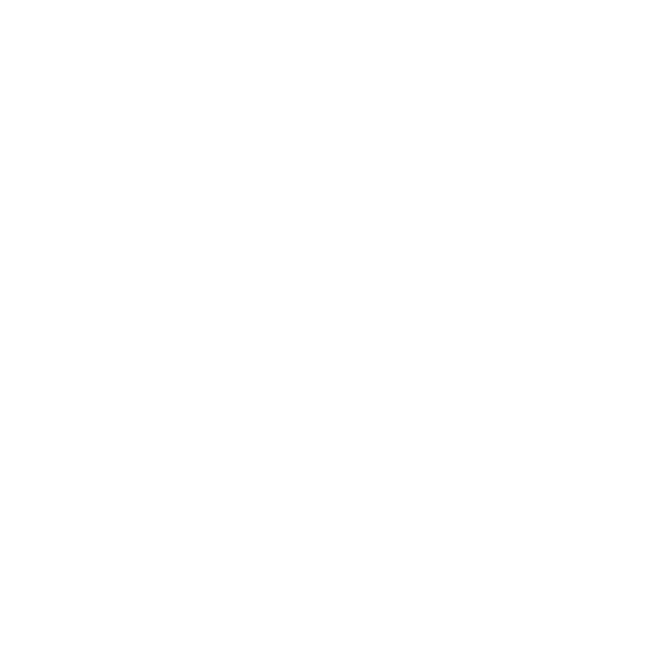
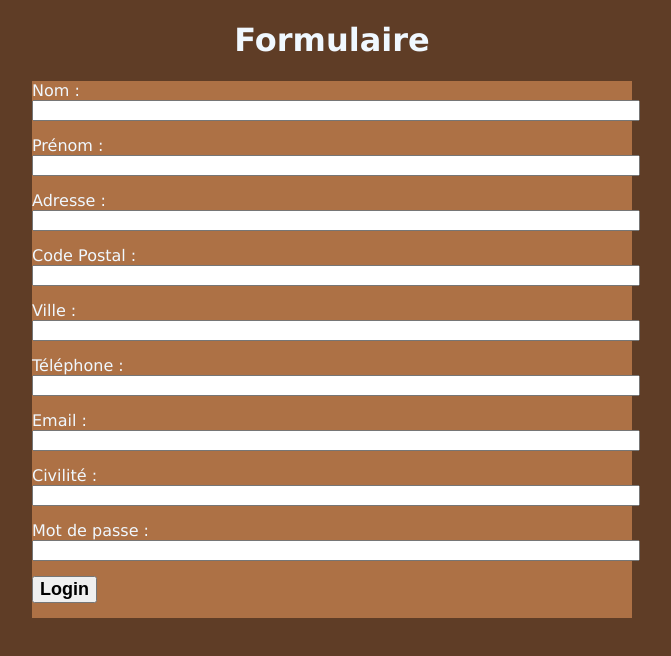
Before and after one commit to WRKT/tp01_rakotozafy_winness, a plain HTML site: page index.html in a window 1280 px wide. Shown: the whole page, without its empty margins (308-979 px from the left). Drawn offline with Linux system fonts and the light colour scheme.

Commit message:
last-commit

```diff
--- a/index.html
+++ b/index.html
@@ -3,10 +3,53 @@
 <head>
     <meta charset="UTF-8">
     <meta name="viewport" content="width=device-width, initial-scale=1.0">
-    <link rel="stylesheet" href="styles.css">
+    <link rel="stylesheet" href="src/styles.css">
     <title>TP01 - SI WEB</title>
 </head>
 <body>
-
+    <h1>Formulaire</h1>
+    <form>
+        <div class="formMain">
+            <form id="myForm">
+                <div class="formContent">
+                    <label for="nom">Nom :</label>
+                    <input type="text" id="nom" name="nom" required>
+                </div>
+                <div class="formContent">
+                    <label for="prenom">Prénom :</label>
+                    <input type="text" id="prenom" name="prenom" required>
+                </div>
+                <div class="formContent">
+                    <label for="adresse">Adresse :</label>
+                    <input type="text" id="adresse" name="adresse" required>
+                </div>
+                <div class="formContent">
+                    <label for="cp">Code Postal :</label>
+                    <input type="text" id="cp" name="cp" required>
+                </div>
+                <div class="formContent">
+                    <label for="ville">Ville :</label>
+                    <input type="text" id="ville" name="ville" required>
+                </div>
+                <div class="formContent">
+                    <label for="tel">Téléphone :</label>
+                    <input type="text" id="tel" name="tel" required>
+                </div>
+                <div class="formContent">
+                    <label for="email">Email :</label>
+                    <input type="email" id="email" name="email" required>
+                </div>
+                <div class="formContent">
+                    <label for="civilite">Civilité :</label>
+                    <input type="text" id="civilite" name="civilite" required>
+                </div>
+                <div class="formContent">
+                    <label for="password">Mot de passe :</label>
+                    <input type="password" id="password" name="password" required>
+                </div>
+                <button type="button" onclick="onSubmit()">Login</button>
+            </form>
+        </div>
 </body>
+<script src></script>
 </html>
--- /dev/null
+++ b/src/main.js
@@ -0,0 +1,4 @@
+
+function onsubmit() {
+
+}
--- /dev/null
+++ b/src/styles.css
@@ -0,0 +1,29 @@
+h1{
+    text-align: center;
+    color: aliceblue;
+}
+body{
+    color: aliceblue;
+    top:0;
+    left:0;
+    font-family: 'Lucida Sans', 'Lucida Sans Regular', 'Lucida Grande', 'Lucida Sans Unicode', Geneva, Verdana, sans-serif;
+    background-color: #5f3d26;
+}
+.formMain{
+    background-color:#ad7145;
+    width: 600px;
+    margin: auto;
+}
+
+button{
+    font-size: large;
+    font-weight: bolder;
+    margin-bottom: 15px;
+}
+input{
+    width: 100%;
+}
+
+.formContent{
+    margin-bottom: 15px;
+}
```
Also changed, not shown: styles.css (deleted).
